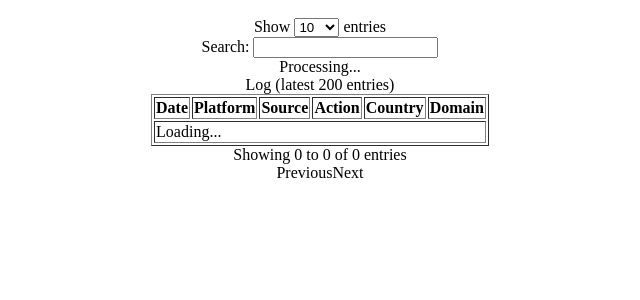
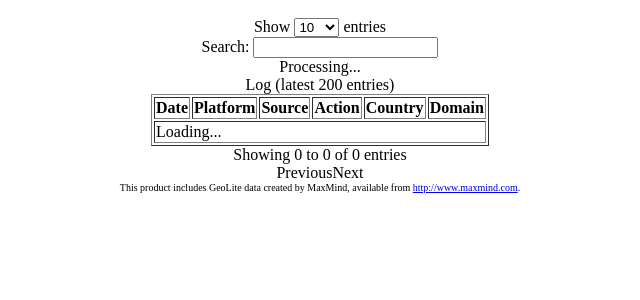
Before and after one commit to CDAT/usage, a Django app: template app/templates/showlog.html in a window 1280 px wide. Shown: the part 336-636 px from the top of the page, without its empty margins (320-960 px from the left). Run offline with Django 3.2, Linux system fonts and the light colour scheme; the template is opened without the code that fills it, so the values that code supplies are empty; parts of the project's set-up code (start-up, migrations or seed data) failed here and were passed over; some libraries are stand-ins or nearby versions.

Commit message:
Added GeoIP attribution link to bottom of showlog.html to comply with the licensing agreement for Maxmind's GeoIP database we're using.

```diff
--- a/app/templates/showlog.html
+++ b/app/templates/showlog.html
@@ -73,6 +73,9 @@
                 <tbody>
                 </tbody>
             </table>
+            <font size="1">
+                This product includes GeoLite data created by MaxMind, available from <a href="http://www.maxmind.com">http://www.maxmind.com</a>.
+            </font>
         </center>
     </body>
 </html>
```
